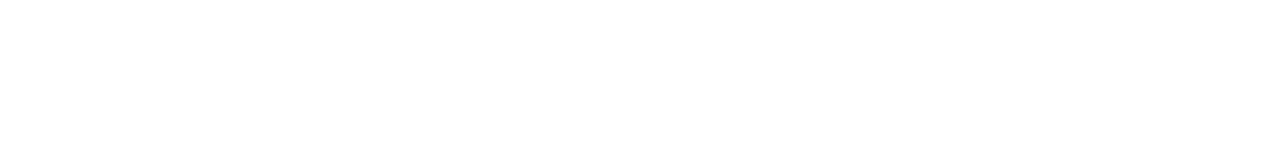
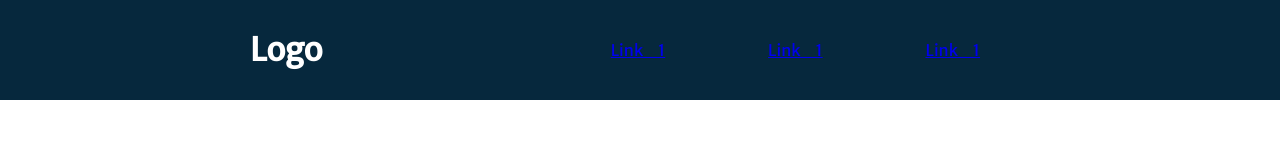
Before and after one commit to fabiod89/odin-landing-page, a plain HTML site: page index.html in a window 1280 px wide. Drawn offline with Linux system fonts and the light colour scheme.

Commit message:
Add style sheet. Work on Header

```diff
--- /dev/null
+++ b/css/styles.css
@@ -0,0 +1,40 @@
+@import url('https://fonts.googleapis.com/css2?family=Merriweather+Sans&display=swap');
+
+/* Change default box-sizing/margin/padding */
+* {
+    box-sizing: border-box;
+    margin: 0px;
+    padding: 0px;
+}
+
+/* Font style */
+body {
+    font-family: 'Merriweather Sans', sans-serif;
+}
+
+/* Header */
+header {
+    padding: 30px 250px;
+    display: flex;
+    justify-content: space-between;
+    align-items: center;
+    background-color:#06283D;
+    color:white;
+}
+/* Header - Logo (Left side) */
+header img {
+    width:80px;
+    height: 80px;
+}
+
+/* Header - List (Right side) */
+header li {
+    display: inline;
+    padding:0px 50px;
+    word-spacing: 12px;
+}
+
+/* Header - List - Links */
+header li a {
+
+}
--- a/index.html
+++ b/index.html
@@ -2,27 +2,19 @@
 <html lang="en">
     <head>
         <meta charset="utf-8">
+        <link rel="stylesheet" href="./css/styles.css">
         <Title>Landing Page</Title>
     </head>
-
-    <Body>
-        <!-- Header section -->
-        <div></div>
-
-        <!-- Hero main section -->
-        <div></div>
-
-        <!-- Information Section -->
-        <div></div>
-
-        <!-- quote section -->
-        <div></div>
-
-        <!-- Sign up section -->
-        <div></div>
-
-        <!-- footer section -->
-        <div></div>
+    <body>
+        <header>
+            <!-- <img src="./assets/logo.png"> -->
+            <h1>Logo</h1>
+            <ul>
+                <li><a href="#">Link 1</a></li>
+                <li><a href="#">Link 1</a></li>
+                <li><a href="#">Link 1</a></li>
+            </ul>
+        </header>
 
     </Body>
 </html>
```
Also changed, not shown: assets/apple.png (added), assets/logo.png (added), assets/windows.png (added).
